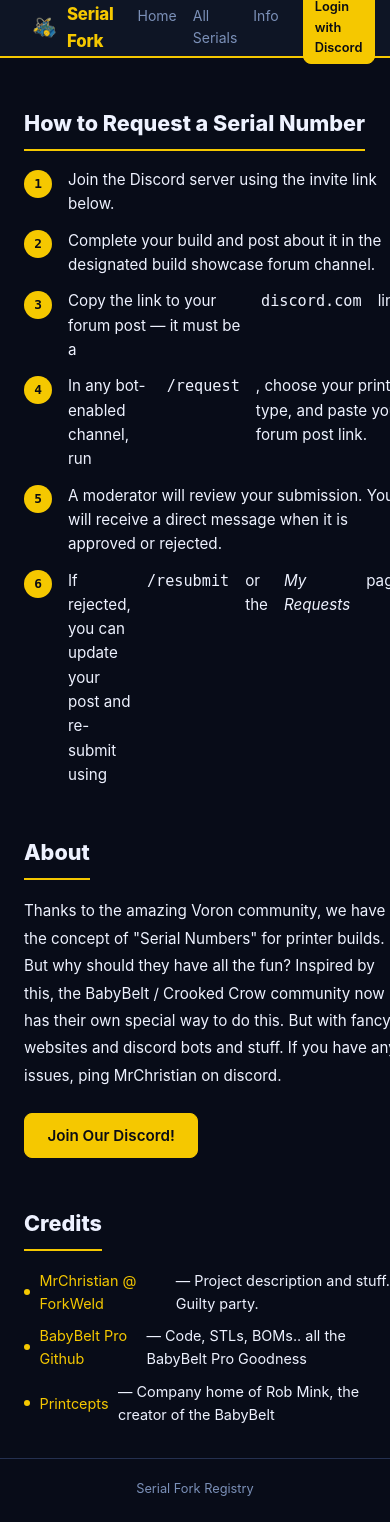
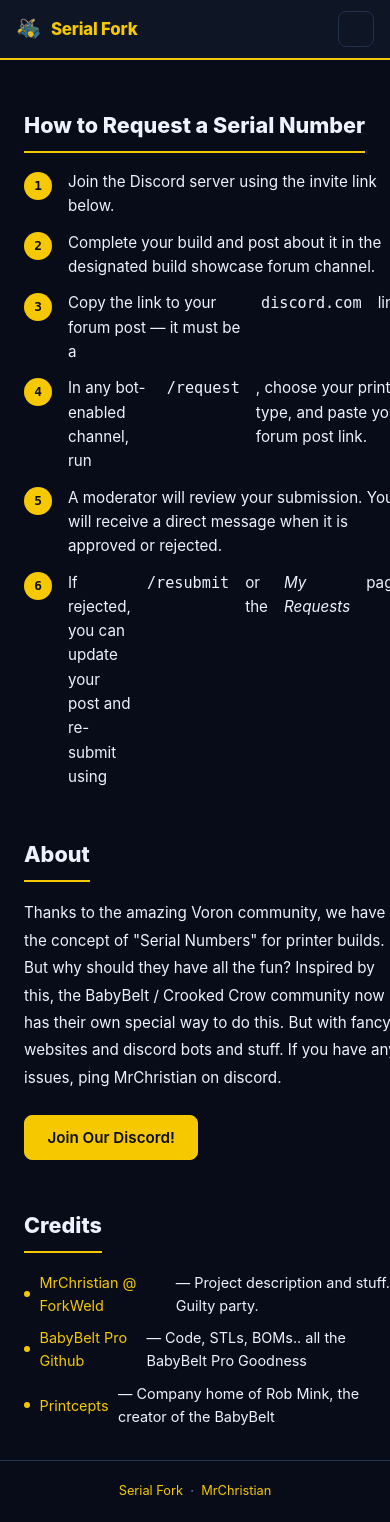
Before and after one commit to hanzov69/serial-fork, a FastAPI app: page /info in a window 390 px wide; the page is wider, and only the part inside the window is pictured. Before the commit the page ends 1496 px from the top of that part, so only its background shows below. Run offline with FastAPI, Linux system fonts and the light colour scheme; parts of the project's set-up code (start-up, migrations or seed data) failed here and were passed over.

Commit message:
feat(web): mobile nav hamburger menu and footer links
Add responsive hamburger menu for mobile screens — nav links collapse
into a vertical drawer with animated X toggle. User info moves into the
drawer on mobile. Footer now links to the GitHub repo (Serial Fork) and
the project page (MrChristian).

Co-Authored-By: Claude Sonnet 4.6 <noreply@anthropic.com>

```diff
--- a/web/static/css/main.css
+++ b/web/static/css/main.css
@@ -80,7 +80,7 @@ a:hover { text-decoration: underline; }
   color: var(--accent);
 }
 
-.nav-links { display: flex; gap: 1rem; flex: 1; }
+.nav-links { display: flex; gap: 1rem; flex: 1; align-items: center; }
 .nav-links a {
   color: var(--text-muted);
   font-size: 0.875rem;
@@ -95,6 +95,89 @@ a:hover { text-decoration: underline; }
 }
 
 .nav-user { display: flex; align-items: center; gap: 0.75rem; font-size: 0.875rem; }
+.nav-user-mobile { display: none; }
+
+/* Hamburger button — hidden on desktop */
+.nav-hamburger {
+  display: none;
+  flex-direction: column;
+  justify-content: center;
+  gap: 5px;
+  width: 36px;
+  height: 36px;
+  background: none;
+  border: 1px solid var(--border);
+  border-radius: var(--radius);
+  cursor: pointer;
+  padding: 6px;
+  margin-left: auto;
+}
+.nav-hamburger span {
+  display: block;
+  height: 2px;
+  background: var(--text);
+  border-radius: 2px;
+  transition: transform 0.2s, opacity 0.2s;
+}
+.nav-hamburger[aria-expanded="true"] span:nth-child(1) { transform: translateY(7px) rotate(45deg); }
+.nav-hamburger[aria-expanded="true"] span:nth-child(2) { opacity: 0; }
+.nav-hamburger[aria-expanded="true"] span:nth-child(3) { transform: translateY(-7px) rotate(-45deg); }
+
+@media (max-width: 768px) {
+  .navbar {
+    flex-wrap: wrap;
+    height: auto;
+    padding: 0 1rem;
+    gap: 0;
+  }
+
+  .nav-brand {
+    height: 58px;
+    display: flex;
+    align-items: center;
+  }
+
+  .nav-hamburger {
+    display: flex;
+    margin-left: auto;
+    align-self: center;
+  }
+
+  .nav-links {
+    display: none;
+    flex-direction: column;
+    align-items: flex-start;
+    gap: 0;
+    flex: none;
+    width: 100%;
+    padding: 0.5rem 0 0.75rem;
+    border-top: 1px solid var(--border);
+  }
+
+  .nav-links.open { display: flex; }
+
+  .nav-links a {
+    width: 100%;
+    padding: 0.6rem 0.25rem;
+    border-bottom: none;
+    border-top: 1px solid var(--border);
+    font-size: 0.95rem;
+  }
+  .nav-links a:first-child { border-top: none; }
+  .nav-links a:hover { border-bottom: none; }
+
+  .nav-user-desktop { display: none; }
+  .nav-user-mobile {
+    display: flex;
+    flex-wrap: wrap;
+    align-items: center;
+    gap: 0.6rem;
+    width: 100%;
+    padding: 0.75rem 0.25rem 0.25rem;
+    border-top: 1px solid var(--border);
+    font-size: 0.875rem;
+  }
+}
 
 /* ── Layout ────────────────────────────────────────────── */
 .container { max-width: 1100px; margin: 0 auto; padding: 2rem 1.5rem; flex: 1; }
--- a/web/static/js/main.js
+++ b/web/static/js/main.js
@@ -6,4 +6,14 @@ document.addEventListener('DOMContentLoaded', () => {
   document.querySelectorAll('.flash').forEach(el => {
     setTimeout(() => el.remove(), 4000);
   });
+
+  // Mobile nav toggle
+  const toggle = document.getElementById('navToggle');
+  const navLinks = document.getElementById('navLinks');
+  if (toggle && navLinks) {
+    toggle.addEventListener('click', () => {
+      const open = navLinks.classList.toggle('open');
+      toggle.setAttribute('aria-expanded', open);
+    });
+  }
 });
--- a/web/templates/base.html
+++ b/web/templates/base.html
@@ -15,7 +15,10 @@
         <span class="nav-brand-text">Serial Fork</span>
       </a>
     </div>
-    <div class="nav-links">
+    <button class="nav-hamburger" id="navToggle" aria-label="Toggle menu" aria-expanded="false">
+      <span></span><span></span><span></span>
+    </button>
+    <div class="nav-links" id="navLinks">
       <a href="/">Home</a>
       <a href="/serials">All Serials</a>
       <a href="/info">Info</a>
@@ -33,8 +36,20 @@
       {% if current_user and (current_user.is_owner or (current_user.is_admin and request.app.state.settings.backup_allow_admin)) %}
         <a href="/admin/backup" download>Backup DB</a>
       {% endif %}
+      <div class="nav-user nav-user-mobile">
+        {% if current_user %}
+          <img src="{{ current_user.avatar_url }}" alt="avatar" class="avatar-sm">
+          <span>{{ current_user.username }}</span>
+          {% if current_user.role != 'user' %}
+            <span class="badge badge-{{ current_user.role }}">{{ current_user.role }}</span>
+          {% endif %}
+          <a href="/auth/logout" class="btn btn-sm">Logout</a>
+        {% else %}
+          <a href="/auth/login" class="btn btn-primary btn-sm">Login with Discord</a>
+        {% endif %}
+      </div>
     </div>
-    <div class="nav-user">
+    <div class="nav-user nav-user-desktop">
       {% if current_user %}
         <img src="{{ current_user.avatar_url }}" alt="avatar" class="avatar-sm">
         <span>{{ current_user.username }}</span>
@@ -53,7 +68,11 @@
   </main>
 
   <footer class="footer">
-    <p>Serial Fork Registry</p>
+    <p>
+      <a href="https://github.com/hanzov69/serial-fork" target="_blank" rel="noopener">Serial Fork</a>
+      &nbsp;·&nbsp;
+      <a href="https://forkweld.com/projects/serial-fork" target="_blank" rel="noopener">MrChristian</a>
+    </p>
   </footer>
   <script src="/static/js/main.js"></script>
 </body>
```
